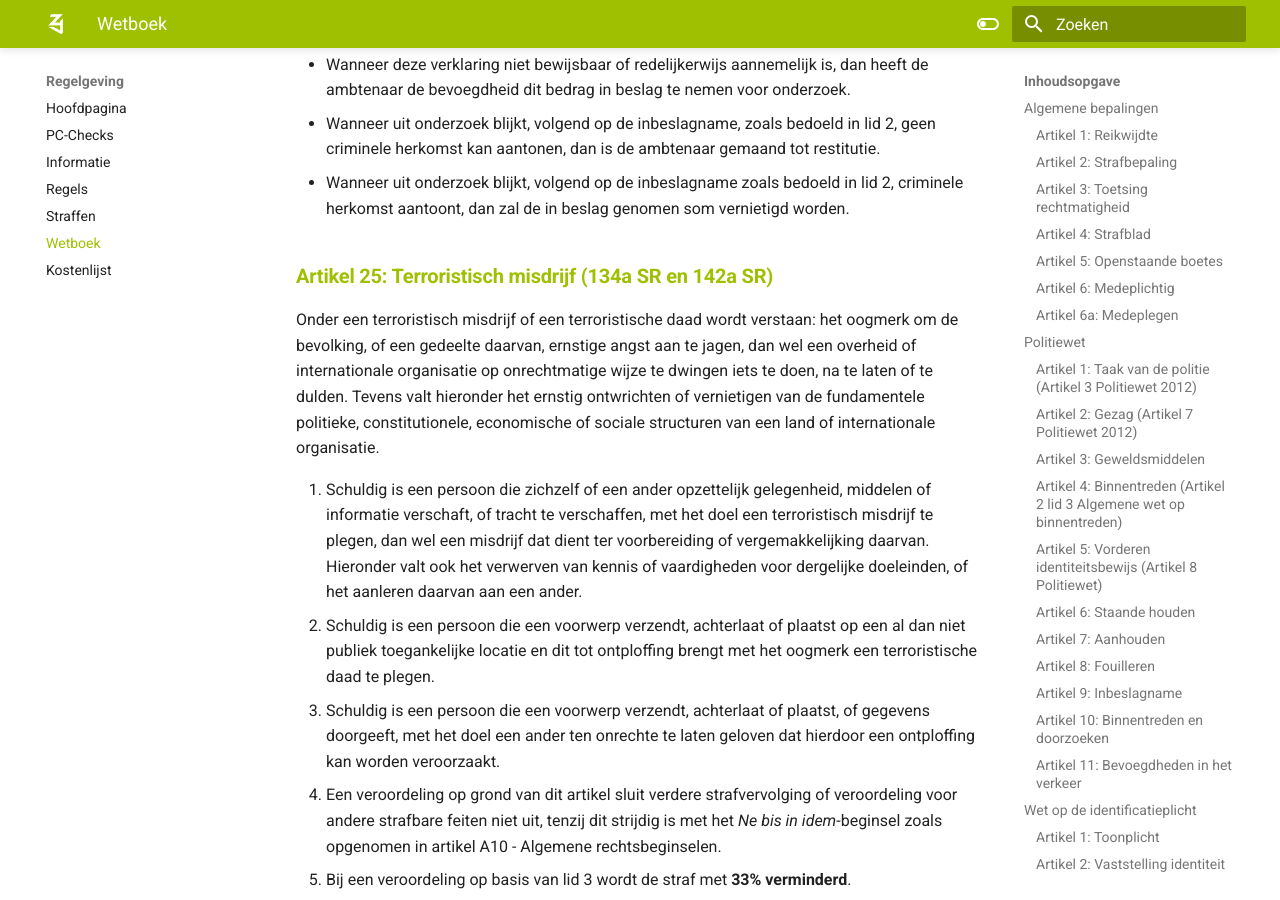
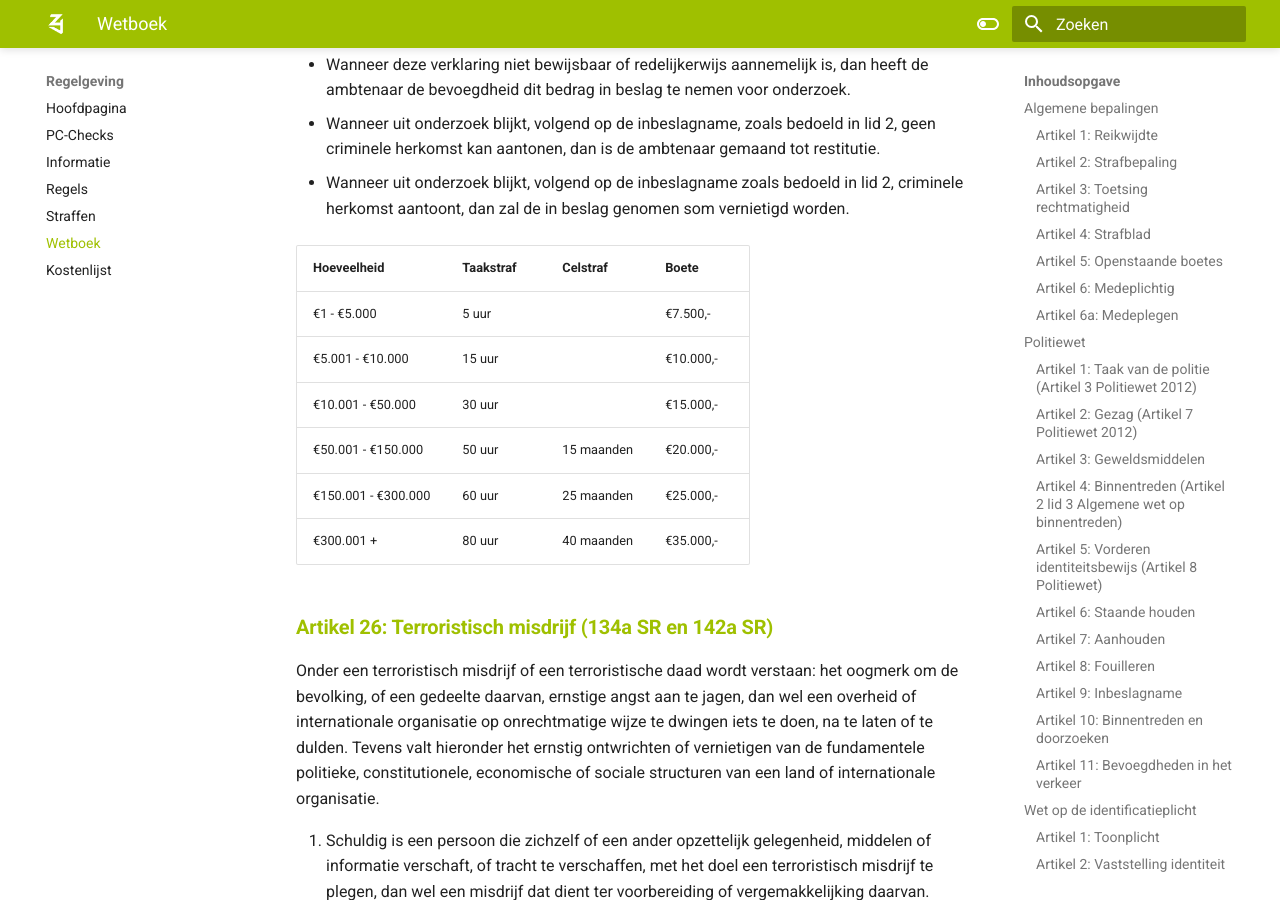
Before and after one commit to ZVRP/zuiderveen-apv, an MkDocs documentation site: the page built from docs/wetboek.md, in a window 1280 px wide and 900 px high, scrolled down 20713 px. Built offline with MkDocs 1.6.1 and Material for MkDocs 9.7.7, drawn with Linux system fonts in a browser that asks for light colours.

Commit message:
Enhance wetboek.md by adding a detailed penalty table for terrorist offenses and updating the section title for clarity.

```diff
--- a/docs/wetboek.md
+++ b/docs/wetboek.md
@@ -565,7 +565,16 @@ Hij die, zonder daartoe gerechtigd te zijn, zich op een anders grond waarvan de
 
 - Wanneer uit onderzoek blijkt, volgend op de inbeslagname zoals bedoeld in lid 2, criminele herkomst aantoont, dan zal de in beslag genomen som vernietigd worden.
 
-### **Artikel 25: Terroristisch misdrijf (134a SR en 142a SR)**
+| Hoeveelheid | Taakstraf | Celstraf | Boete |
+| :---- | ----- | ----- | ----- |
+| €1 \- €5.000 | 5 uur |  | €7.500,- |
+| €5.001 \- €10.000 | 15 uur |  | €10.000,- |
+| €10.001 \-  €50.000 | 30 uur |  | €15.000,- |
+| €50.001 \- €150.000 | 50 uur | 15 maanden | €20.000,- |
+| €150.001 \- €300.000 | 60 uur | 25 maanden | €25.000,- |
+| €300.001 \+ | 80 uur | 40 maanden | €35.000,- |
+
+### **Artikel 26: Terroristisch misdrijf (134a SR en 142a SR)**
 
 Onder een terroristisch misdrijf of een terroristische daad wordt verstaan: het oogmerk om de bevolking, of een gedeelte daarvan, ernstige angst aan te jagen, dan wel een overheid of internationale organisatie op onrechtmatige wijze te dwingen iets te doen, na te laten of te dulden. Tevens valt hieronder het ernstig ontwrichten of vernietigen van de fundamentele politieke, constitutionele, economische of sociale structuren van een land of internationale organisatie.
 
```
